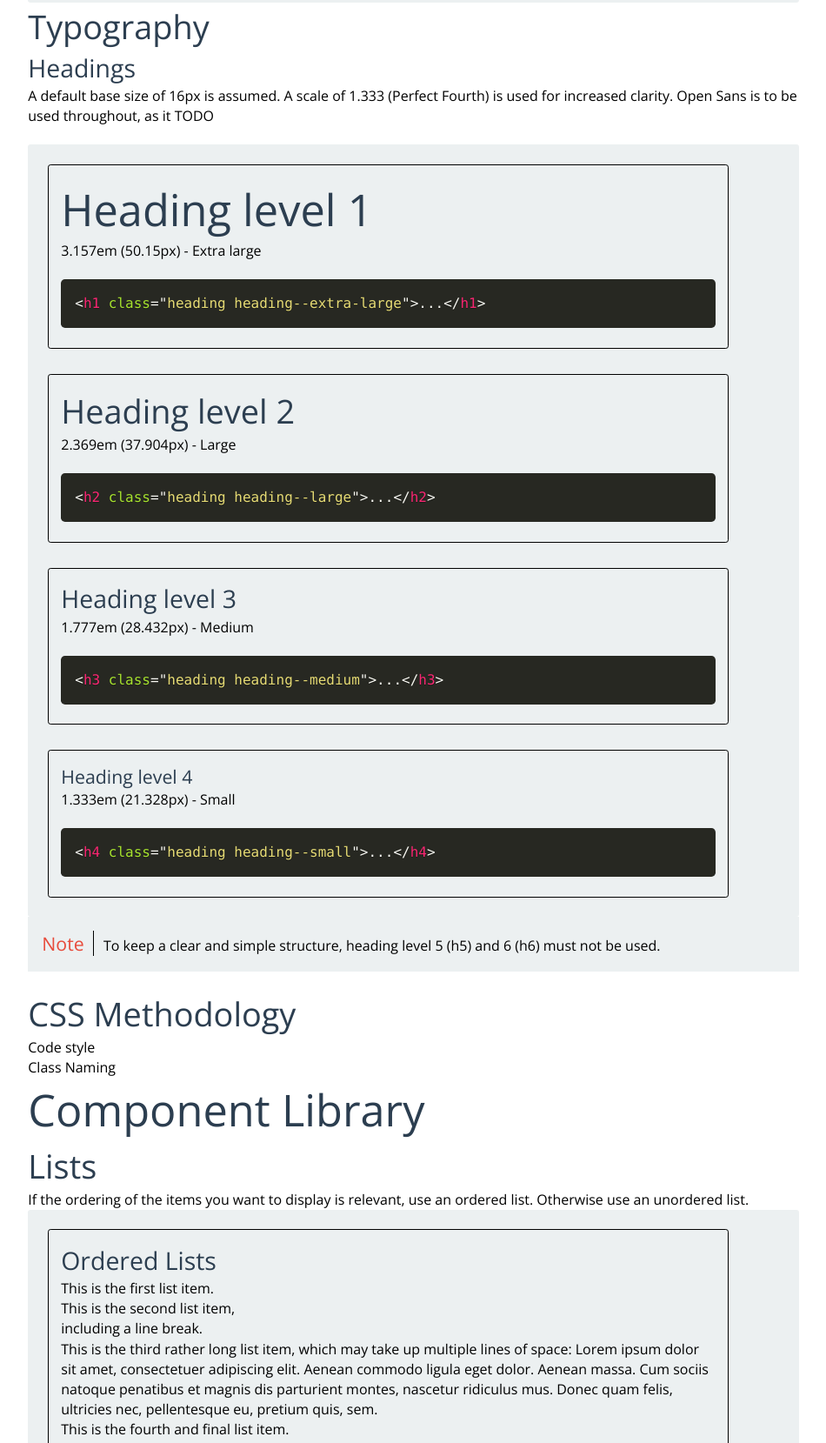
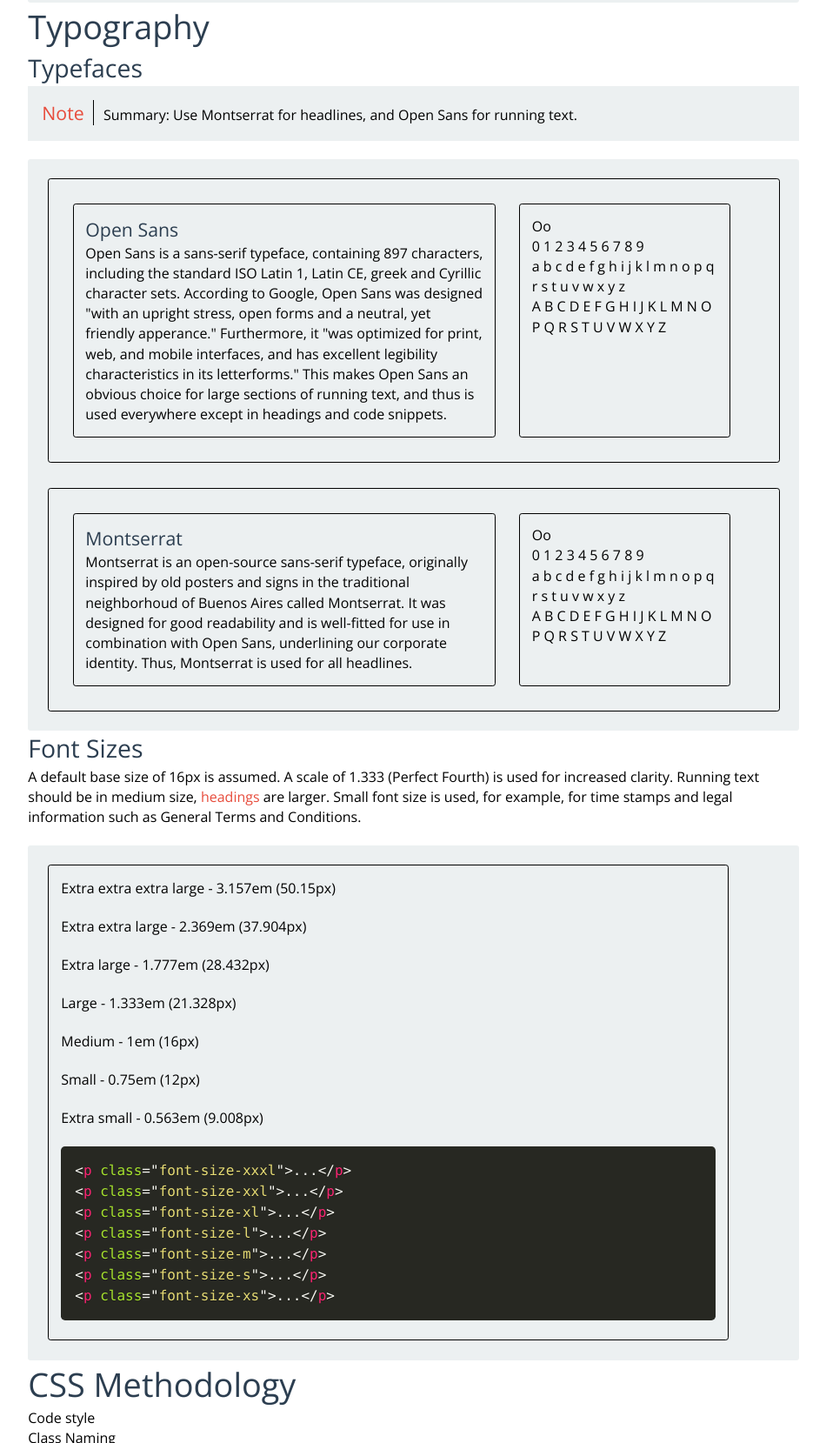
Before and after one commit to fhs-styleguide/fhs-styleguide.github.io, a website: page dest/index.html in a window 1280 px wide. Shown: the part 673-2332 px from the top of the page at 87% size, without its empty margins (319-1269 px from the left). Drawn offline with nearby package versions, Linux system fonts and the light colour scheme.

Commit message:
Add typefaces and font sizes to typography section

```diff
--- a/dest/index.html
+++ b/dest/index.html
@@ -6,7 +6,7 @@
   <link rel="stylesheet" type="text/css" href="reset.css">
   <link rel="stylesheet" type="text/css" href="design.css">
   <link rel="stylesheet" type="text/css" href="prism.css">
-  <link href="https://fonts.googleapis.com/css?family=Open+Sans" rel="stylesheet">
+  <link href="https://fonts.googleapis.com/css?family=Montserrat|Open+Sans" rel="stylesheet">
 </head>
 
 <body>
@@ -67,32 +67,65 @@
       </section>
       <section id="brand-guide__typography">
         <h2 class="heading heading--large">Typography</h2>
-        <h3 class="heading heading--medium">Headings</h3>
-        <p>A default base size of 16px is assumed. A scale of 1.333 (Perfect Fourth) is used for increased clarity. Open Sans
-          is to be used throughout, as it TODO</p>
-        <div class="flex-container section ">
-          <div class="panel panel--large">
-            <h1 class="heading heading--extra-large">Heading level 1</h1>
-            <p>3.157em (50.15px) - Extra large</p>
-            <pre><code class="language-markup">&lt;h1 class="heading heading--extra-large">...&lt;/h1></code></pre>
+        <h3 class="heading heading--medium">Typefaces</h3>
+        <p class="note">Summary: Use Montserrat for headlines, and Open Sans for running text.</p>
+        <div class="flex-container section">
+          <div class="panel panel--border panel--large flex-container">
+            <div class="panel panel--medium">
+              <h4 class="heading heading--small">Open Sans</h4>
+              Open Sans is a sans-serif typeface, containing 897 characters, including the standard ISO Latin 1,
+              Latin CE, greek and Cyrillic character sets. According to Google, Open Sans was designed "with an upright stress, open forms
+              and a neutral, yet friendly apperance." Furthermore, it "was optimized for print, web, and mobile interfaces, and has excellent
+              legibility characteristics in its letterforms." This makes Open Sans an obvious choice for large sections of
+              running text, and thus is used everywhere except in headings and code snippets.
+            </div>
+            <div class="panel panel--small typeface-body">
+              <div class="glyph">Oo</div>
+              <div>0 1 2 3 4 5 6 7 8 9<br>
+                a b c d e f g h i j k l m n o p q r s t u v w x y z<br>
+                A B C D E F G H I J K L M N O P Q R S T U V W X Y Z
+              </div>
+            </div>
           </div>
-          <div class="panel panel--large">
-            <h2 class="heading heading--large">Heading level 2</h2>
-            <p>2.369em (37.904px) - Large</p>
-            <pre><code class="language-markup">&lt;h2 class="heading heading--large">...&lt;/h2></code></pre>
-          </div>
-          <div class="panel panel--large">
-            <h3 class="heading heading--medium">Heading level 3</h3>
-            <p>1.777em (28.432px) - Medium</p>
-            <pre><code class="language-markup">&lt;h3 class="heading heading--medium">...&lt;/h3></code></pre>
-          </div>
-          <div class="panel panel--large">
-            <h4 class="heading heading--small">Heading level 4</h4>
-            <p>1.333em (21.328px) - Small</p>
-            <pre><code class="language-markup">&lt;h4 class="heading heading--small">...&lt;/h4></code></pre>
+          <div class="panel panel--border panel--large flex-container">
+            <div class="panel panel--medium">
+              <h4 class="heading heading--small">Montserrat</h4>
+              Montserrat is an open-source sans-serif typeface, originally inspired by old posters and signs in the traditional
+              neighborhoud of Buenos Aires called Montserrat. It was designed for good readability and is well-fitted for use in
+              combination with Open Sans, underlining our corporate identity. Thus, Montserrat is used for all headlines.
+            </div>
+            <div class="panel panel--small typeface-headings">
+              <div class="glyph">Oo</div>
+              <div>0 1 2 3 4 5 6 7 8 9<br>
+                a b c d e f g h i j k l m n o p q r s t u v w x y z<br>
+                A B C D E F G H I J K L M N O P Q R S T U V W X Y Z
+              </div>
+            </div>
           </div>
         </div>
-        <p class="note">To keep a clear and simple structure, heading level 5 (h5) and 6 (h6) must not be used.</p>
+        <h3 class="heading heading--medium">Font Sizes</h3>
+        <p>A default base size of 16px is assumed. A scale of 1.333 (Perfect Fourth) is used for increased clarity. Running text
+          should be in medium size, <a href="#component-library__headings">headings</a> are larger. Small font size is used, for example, for time stamps and
+          legal information such as General Terms and Conditions.
+        </p>
+        <div class="flex-container section">
+          <div class="panel panel--large">
+            <p class="font-size-xxxl">Extra extra extra large - 3.157em (50.15px)</p>
+            <p class="font-size-xxl">Extra extra large - 2.369em (37.904px)</p>
+            <p class="font-size-xl">Extra large - 1.777em (28.432px)</p>
+            <p class="font-size-l">Large - 1.333em (21.328px)</p>
+            <p class="font-size-m">Medium - 1em (16px)</p>
+            <p class="font-size-s">Small - 0.75em (12px)</p>
+            <p class="font-size-xs">Extra small - 0.563em (9.008px)</p>
+            <pre><code class="language-markup">&lt;p class="font-size-xxxl">...&lt;/p>
+&lt;p class="font-size-xxl">...&lt;/p>
+&lt;p class="font-size-xl">...&lt;/p>
+&lt;p class="font-size-l">...&lt;/p>
+&lt;p class="font-size-m">...&lt;/p>
+&lt;p class="font-size-s">...&lt;/p>
+&lt;p class="font-size-xs">...&lt;/p></code></pre>
+          </div>
+        </div>
       </section>
       <section id="brand-guide__logo"></section>
       <section id="CSS">
@@ -102,7 +135,29 @@
       </section>
       <section id="component-library">
         <h1 class="heading heading--extra-large">Component Library</h1>
-        <section id="component-library__headings"></section>
+        <section id="component-library__headings">
+          <h3 class="heading heading--medium">Headings</h3>
+          <p>Take a look at the <a href="#brand-guide__typography">typography section</a> for additional information on font sizes.</p>
+          <div class="flex-container section ">
+            <div class="panel panel--large">
+              <h1 class="heading heading--extra-large">Heading level 1</h1>
+              <pre><code class="language-markup">&lt;h1 class="heading heading--extra-large">...&lt;/h1></code></pre>
+            </div>
+            <div class="panel panel--large">
+              <h2 class="heading heading--large">Heading level 2</h2>
+              <pre><code class="language-markup">&lt;h2 class="heading heading--large">...&lt;/h2></code></pre>
+            </div>
+            <div class="panel panel--large">
+              <h3 class="heading heading--medium">Heading level 3</h3>
+              <pre><code class="language-markup">&lt;h3 class="heading heading--medium">...&lt;/h3></code></pre>
+            </div>
+            <div class="panel panel--large">
+              <h4 class="heading heading--small">Heading level 4</h4>
+              <pre><code class="language-markup">&lt;h4 class="heading heading--small">...&lt;/h4></code></pre>
+            </div>
+          </div>
+          <p class="note">To keep a clear and simple structure, heading level 5 (h5) and 6 (h6) must not be used.</p>
+        </section>
         <section id="component-library__lists">
           <h2 class="heading heading--large">Lists</h2>
           If the ordering of the items you want to display is relevant, use an ordered list. Otherwise use an unordered list.
--- a/src/design.scss
+++ b/src/design.scss
@@ -24,22 +24,21 @@
 $color-text-link-hover: darken($cinnabar, 10%);
 $color-border: black;
 
+$font-size-extra-extra-extra-large: 3.157em;
+$font-size-extra-extra-large: 2.369em;
+$font-size-extra-large: 1.777em;
+$font-size-large: 1.333em;
+$font-size-medium: 1em;
+$font-size-small: 0.75em;
+$font-size-extra-small: 0.563em;
+
 /* Common elements */
 
 body {
-    font-family: 'Open Sans', serif;
+    font-family: 'Open Sans', sans-serif;
     font-weight: 400;
     line-height: 1.45;
     color: $color-text;
-}
-
-small,
-.font_small {
-    font-size: .75em;
-}
-
-p {
-    margin-bottom: 1.3em;
 }
 
 a {
@@ -94,24 +93,65 @@
 }
 
 /* Typography */
+.font-size-xxxl {
+  font-size: $font-size-extra-extra-extra-large;
+}
+
+.font-size-xxl {
+  font-size: $font-size-extra-extra-large;
+}
+
+.font-size-xl {
+  font-size: $font-size-extra-large;
+}
+
+.font-size-l {
+  font-size: $font-size-extra-large;
+}
+
+.font-size-m {
+  font-size: $font-size-medium;
+}
+
+.font-size-s {
+  font-size: $font-size-small;
+}
+
+.font-size-xs {
+  font-size: $font-size-extra-small;
+}
+
 .heading {
   color: $color-text-heading;
+  font-family: 'Montserrat', sans-serif;
 }
 
 .heading--extra-large {
-  font-size: 3.157em;
+  font-size: $font-size-extra-extra-extra-large;
 }
 
 .heading--large {
-  font-size: 2.369em;
+  font-size: $font-size-extra-extra-large;
 }
 
 .heading--medium {
-  font-size: 1.777em;
+  font-size: $font-size-extra-large;
 }
 
 .heading--small {
-  font-size: 1.333em;
+  font-size: $font-size-large;
+}
+
+.typeface-body {
+  font-family: 'Open Sans', sans-serif;
+}
+
+.typeface-headings {
+  font-family: 'Montserrat', sans-serif;
+}
+
+.glyph {
+  font-size: $font-size-extra-extra-extra-large;
 }
 
 /* Lists */
@@ -164,6 +204,13 @@
 .panel{
   padding: 1.66666%;
   margin: 1.66666%;
+  border-radius: 0.2em;
+  border: 1px solid black;
+}
+/* TODO: Proposal: We could move the border stuff from panel to
+ * panel--border, so we can have panels without borders as well.
+ */
+.panel--border {
   border-radius: 0.2em;
   border: 1px solid black;
 }
```
